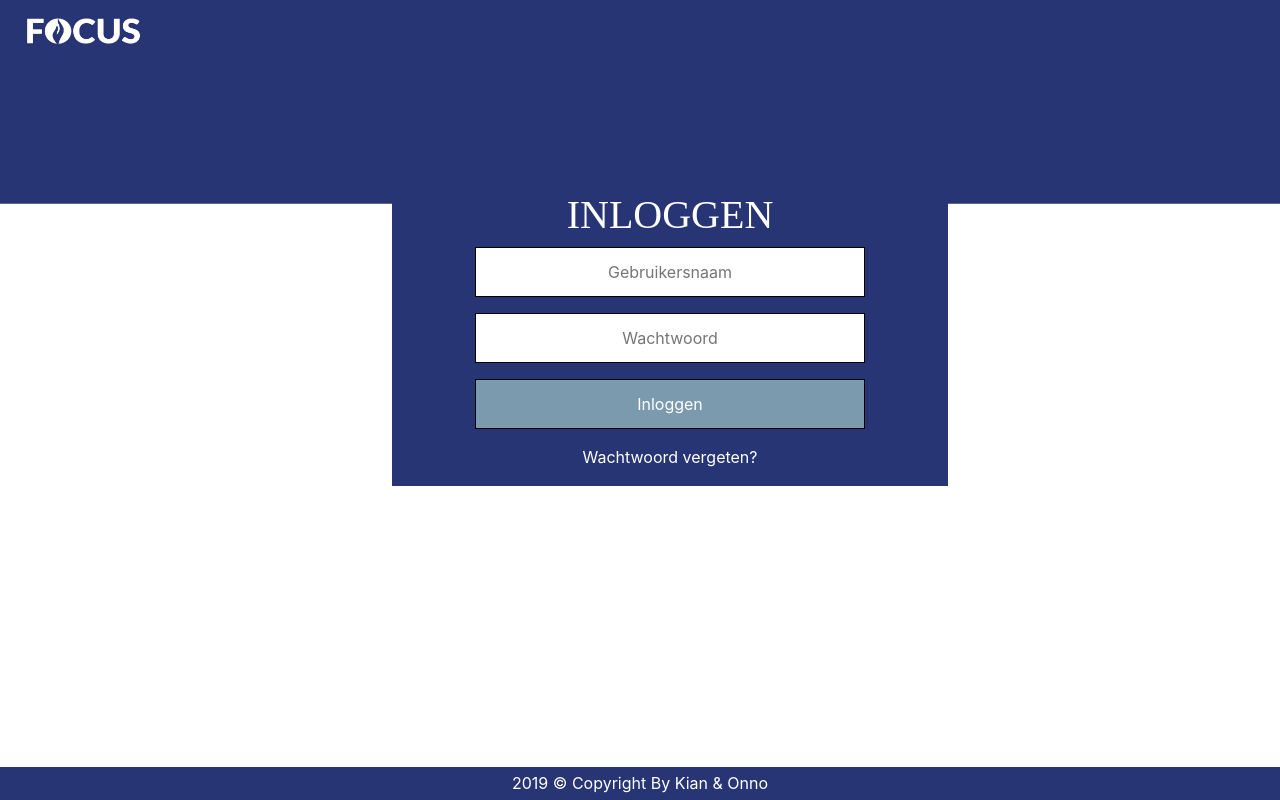
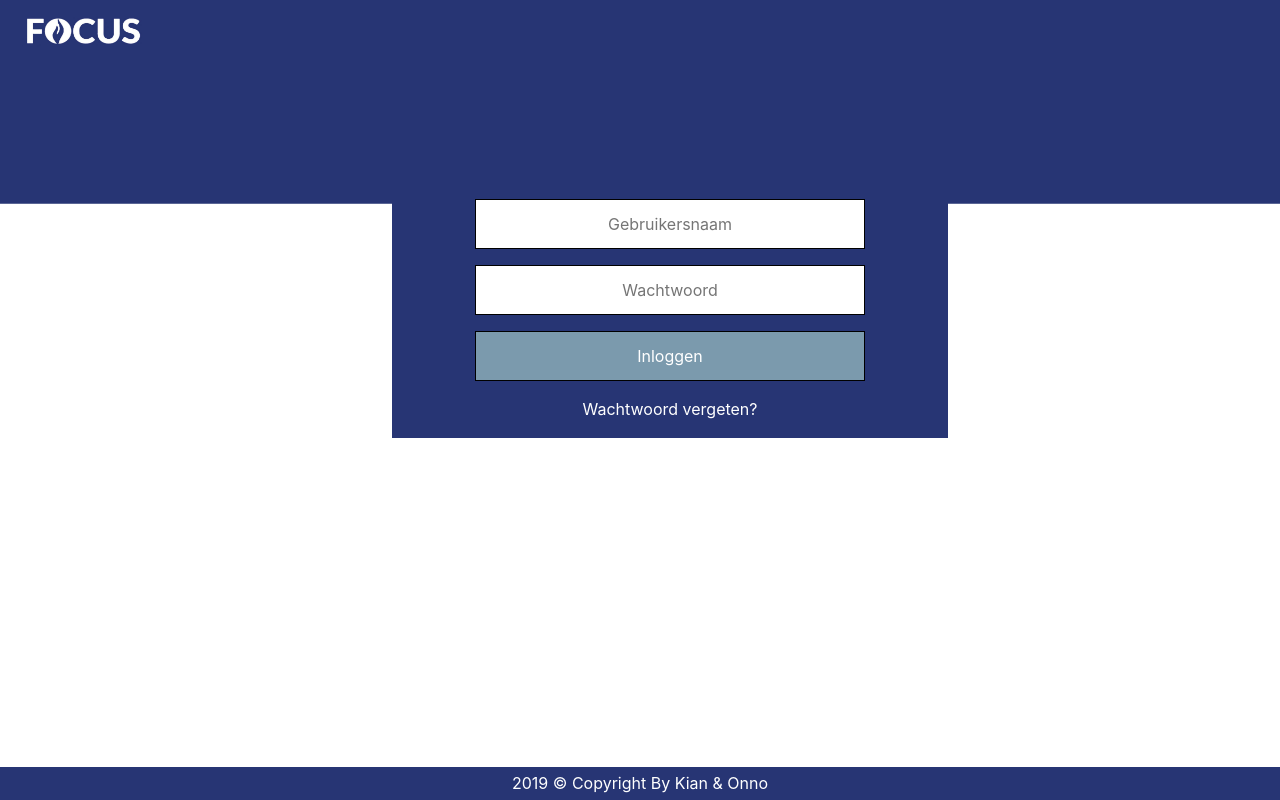
Before and after one commit to onno204/fivem-meos, a PHP site: page /meos/frontend/login in a window 1280 px wide. Run offline with PHP 8.4, Linux system fonts and the light colour scheme; some libraries are stand-ins or nearby versions.

Commit message:
Update login.php

```diff
--- a/frontend/login.php
+++ b/frontend/login.php
@@ -22,7 +22,7 @@ redirectToPage("dashboard");
     <img src="assets/img/achtergrond.png" alt="" />
 </div>
     <div class="login-status" id="loginFormResponseMessage"></div>
-    <h1 style="font-family: Bahnschrift; color: #FFF;">Inloggen</h1>
+    <h1 style="font-family: Bahnschrift; color: #FFF;"></h1>
     <input class="inputfield" type="text" name="username" placeholder="Gebruikersnaam">
     <p></p>
     <input class="inputfield" type="password" name="password" placeholder="Wachtwoord">
```
